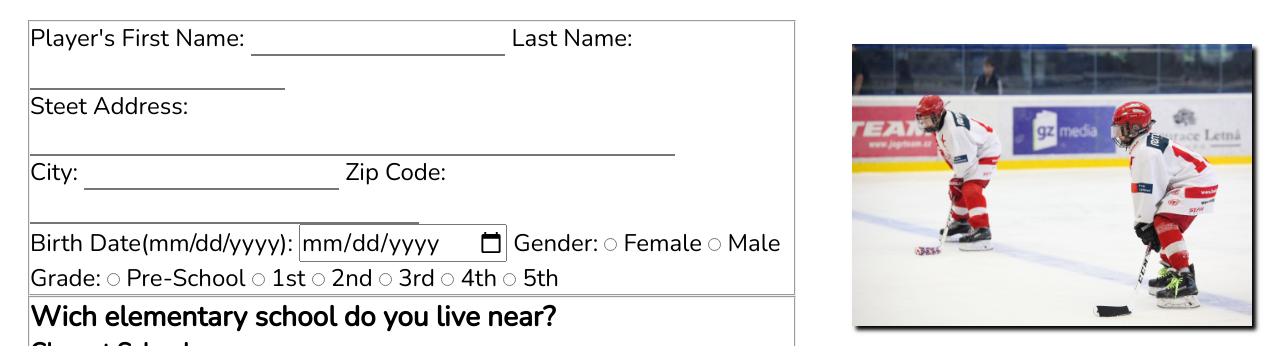
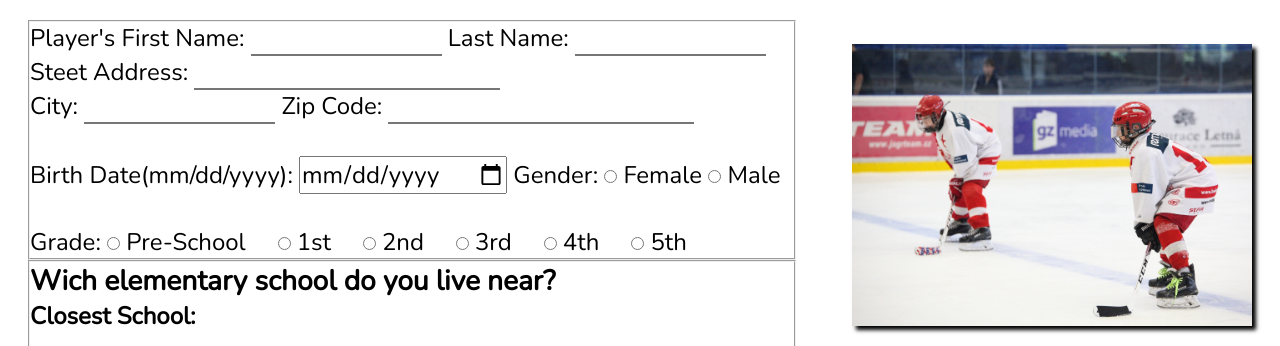
Before and after one commit to DanteVilches/Mighty-Ducks, a plain HTML site: page registration.html in a window 1280 px wide. Shown: the part 312-658 px from the top of the page. Drawn offline with nearby package versions, Linux system fonts and the light colour scheme.

Commit message:
fourth commit

```diff
--- a/assets/styles/mdhl.css
+++ b/assets/styles/mdhl.css
@@ -198,7 +198,7 @@ li {
 	margin-top: 3vh;
 	display: inline-flex;
 	flex-direction: column;
-	height: 23vh;
+	height: 27vh;
 	width: 15vw;
 }
 .check1 {
@@ -234,17 +234,32 @@ form {
 #lName,
 #fName,
 #city {
-	width: 19.9vw;
+	width: 25%;
 }
 #sName {
-	width: 50.4vw;
+	width: 40%;
 }
 
 #zCode {
-	width: 30.4vw;
+	width: 40%;
 }
 
 input {
 	font-family: "Nunito", sans-serif;
 	font-size: 1.5rem;
 }
+
+#send {
+	width: 100%;
+}
+#date2 {
+	height: 3vh;
+}
+
+#first,
+#second,
+#third,
+#fourth,
+#fifth {
+	margin-left: 2vw;
+}
--- a/registration.html
+++ b/registration.html
@@ -70,14 +70,14 @@
 								id="zCode"
 								name="zCode"
 								class="textForm"
-							/><br />
+							/><br /><br />
 							<label for="bDate">Birth Date(mm/dd/yyyy):</label>
 							<input type="date" id="bDate" name="bDate" />
 							<label>Gender:</label>
 							<input type="radio" id="female" name="gender" value="Female" />
 							<label for="female">Female</label>
 							<input type="radio" id="male" name="gender" value="Male" />
-							<label for="male">Male</label><br />
+							<label for="male">Male</label><br /><br />
 							<label>Grade:</label>
 							<input
 								type="radio"
@@ -107,8 +107,7 @@
 										type="radio"
 										id="AJ"
 										name="cSchool"
-										value="AJ
-                  Katzenmaier"
+										value="AJ Katzenmaier"
 									/>AJ Katzenmaier</label
 								><br />
 								<label>
@@ -232,7 +231,6 @@
 										name="uniformSize"
 									/>Small</label
 								>
-								<br />
 							</div>
 							<div class="check">
 								<label>
@@ -254,7 +252,6 @@
 										name="uniformSize"
 									/>Extra-Large</label
 								>
-								<br />
 							</div>
 
 							<h3>Permision to play</h3>
@@ -276,14 +273,16 @@
 								your name below, I also acknowledge that I have read the
 								cancellation policy and agree to its terms.
 							</p>
+							<br />
 							<label for="pgName">Parent/Guardian Name:</label>
 							<input type="text" id="pgName" name="pgName" class="textForm" />
+							<br />
 							<br />
 							<label for="date2">Date:</label>
 							<input type="date" name="date2" id="date2" />
 							<br />
 							<br />
-							<input type="submit" value="Submit" />
+							<input type="submit" value="Submit" id="send" />
 						</fieldset>
 					</form>
 				</div>
```
